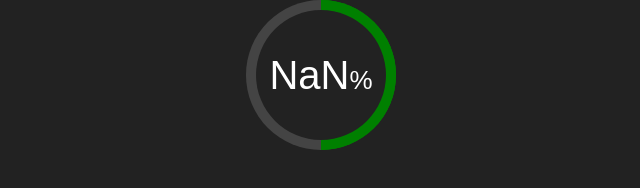
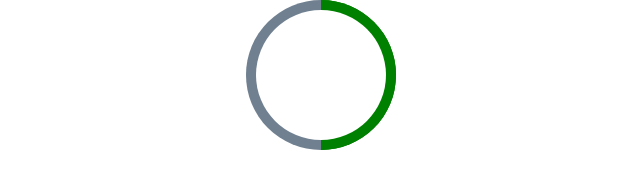
Before and after one commit to vladofon/circlebar, a plain HTML site: page index.html in a window 1280 px wide. Shown: the whole page, without its empty margins (319-959 px from the left). Drawn offline with Linux system fonts and the light colour scheme.

Commit message:
Update style.css

```diff
--- a/style.css
+++ b/style.css
@@ -15,7 +15,7 @@ body {
   justify-content: center;
   align-items: center;
   min-heihgt: 100vh;
-  background: #222;
+  background: white;
 }
 
 .container {
@@ -33,7 +33,7 @@ body {
   height: 150px;
   border-radius: 50%;
   color: white;
-  background: #444 linear-gradient(to right, transparent, 50%, var(--clr) 0);
+  background: slategrey linear-gradient(to right, transparent, 50%, var(--clr) 0);
 }
 
 .container .progress h3{
@@ -73,7 +73,7 @@ body {
 
 .container .progress::after {
   content: '';
-  background: #222;
+  background: white;
   position: absolute;
   inset: 10px;
   border-radius: 50%;
```
